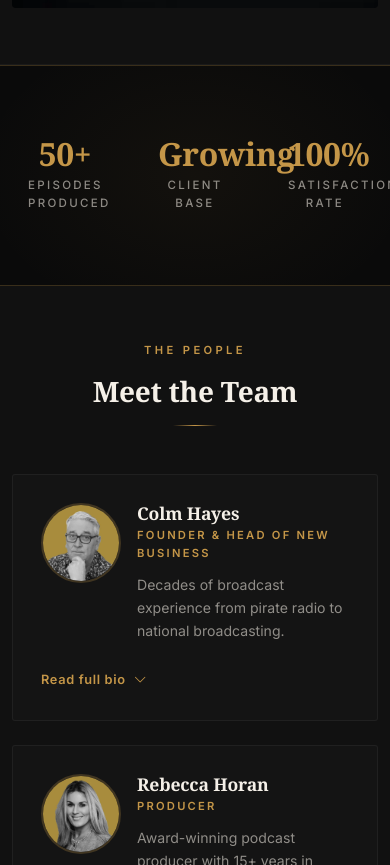
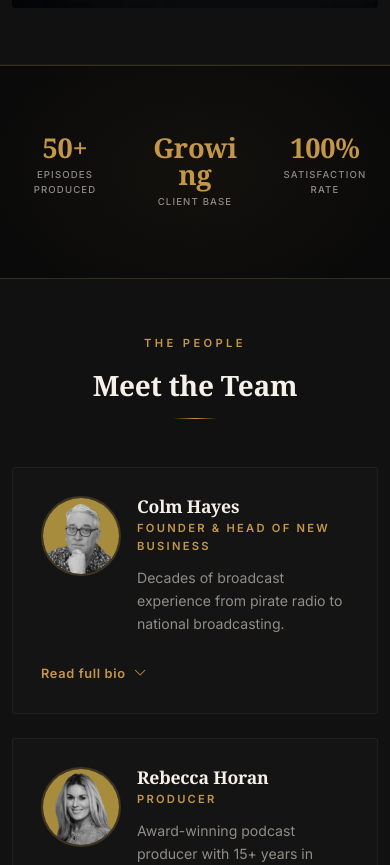
Before and after one commit to TerryLoc/high-tide-studios, a React (Create React App) app: page /about in a window 390 px wide. Shown: the part 1880-2745 px from the top of the page. Built offline with nearby package versions, Linux system fonts and the light colour scheme.

Commit message:
Add: Implement mobile styles for stats section in about.css; adjust font sizes and layout for smaller screens

```diff
--- a/src/styles/about.css
+++ b/src/styles/about.css
@@ -317,3 +317,47 @@
 .ht-location-link:hover {
   color: var(--ht-gold-light);
 }
+
+/* ============================================================
+   STATS — mobile fix
+   ============================================================ */
+
+/* Tighten font sizes on small screens */
+@media (max-width: 575px) {
+  .ht-stat-value {
+    font-size: clamp(1.4rem, 7vw, 2rem);
+    word-break: break-word;
+  }
+
+  .ht-stat-label {
+    font-size: 0.6rem;
+    letter-spacing: 0.12em;
+  }
+
+  .ht-stat-item {
+    padding: 0.75rem 0.5rem;
+  }
+
+  /* Hide vertical dividers on mobile — too cramped */
+  .ht-stat-item + .ht-stat-item::before {
+    display: none;
+  }
+}
+
+/* Extra small — stack stats into a single column */
+@media (max-width: 380px) {
+  .ht-stats .row {
+    flex-direction: column;
+  }
+
+  .ht-stats .col-4 {
+    width: 100%;
+    border-bottom: 1px solid rgba(255, 255, 255, 0.06);
+    padding-bottom: 1rem;
+    margin-bottom: 0.5rem;
+  }
+
+  .ht-stats .col-4:last-child {
+    border-bottom: none;
+  }
+}
```
